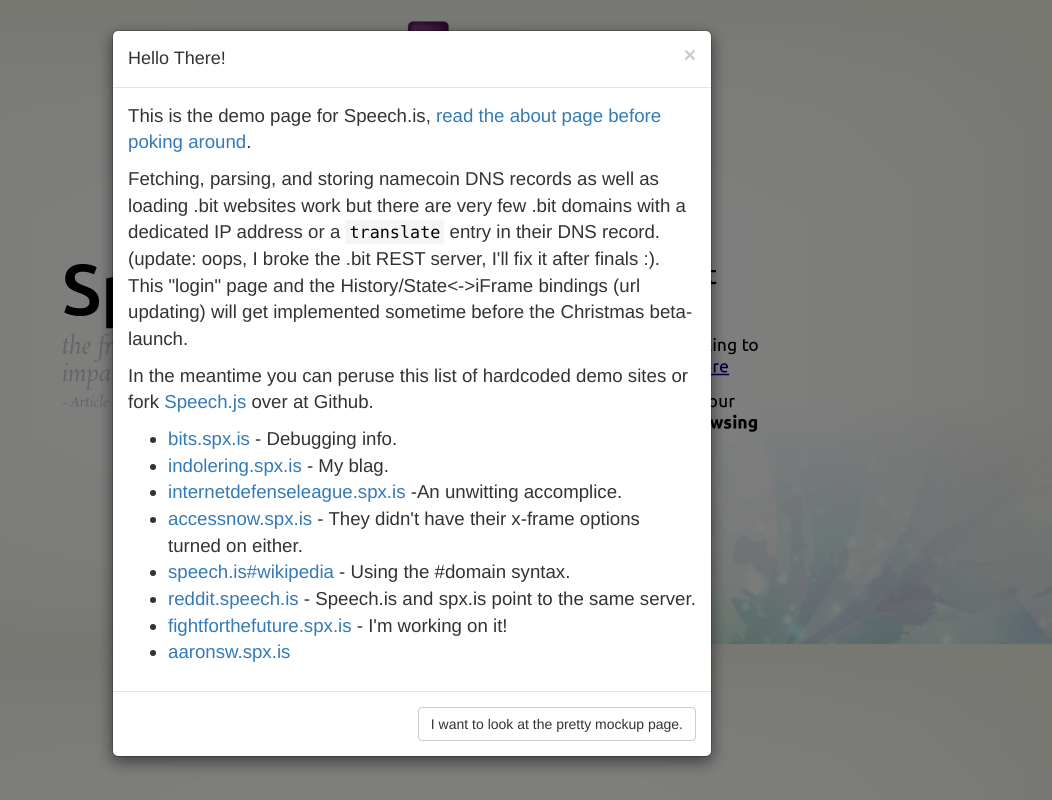
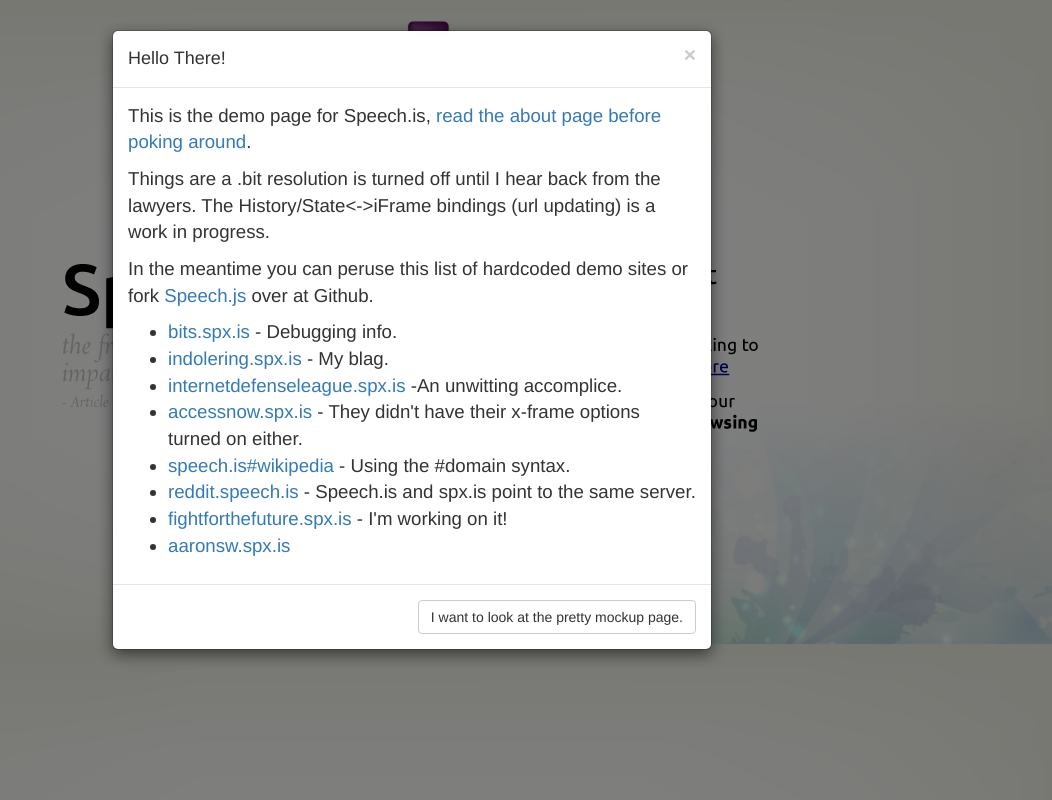
Before and after one commit to SpeechJS/speech.is, a plain HTML site: page connect.html in a window 1280 px wide. Shown: the whole page, without its empty margins (228-1280 px from the left). Drawn offline with nearby package versions, Linux system fonts and the light colour scheme.

Commit message:
Christmas Update

```diff
--- a/connect.html
+++ b/connect.html
@@ -24,7 +24,7 @@
       </div>
       <div class="modal-body">
         <p>This is the demo page for Speech.is, <a href="http://www.speech.is/about.html">read the about page before poking around</a>.</p>
-        <p>Fetching, parsing, and storing namecoin DNS records as well as loading .bit websites work but there are very few .bit domains with a dedicated IP address or a <code>translate</code> entry in their DNS record.  (update: oops, I broke the .bit REST server, I'll fix it after finals :). This "login" page and the History/State<->iFrame bindings (url updating) will get implemented sometime before the Christmas beta-launch.</p>
+        <p>Things are a .bit resolution is turned off until I hear back from the lawyers.  The History/State<->iFrame bindings (url updating) is a work in progress. </p>
         <p>In the meantime you can peruse this list of hardcoded demo sites or fork <a href="https://github.com/SpeechJS/speech.js">Speech.js</a> over at Github.</p>
         <ul>
           <li><a href="http://bits.spx.is">bits.spx.is</a> - Debugging info.</li>
```
